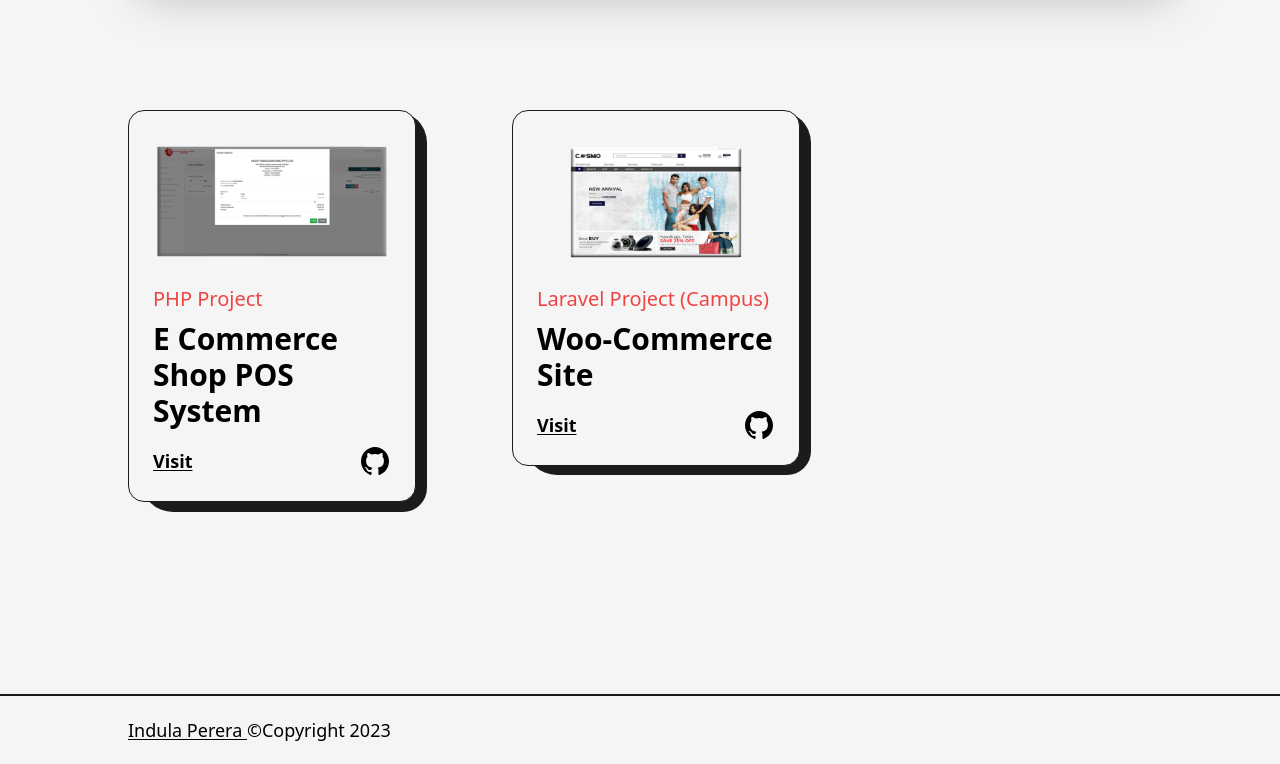
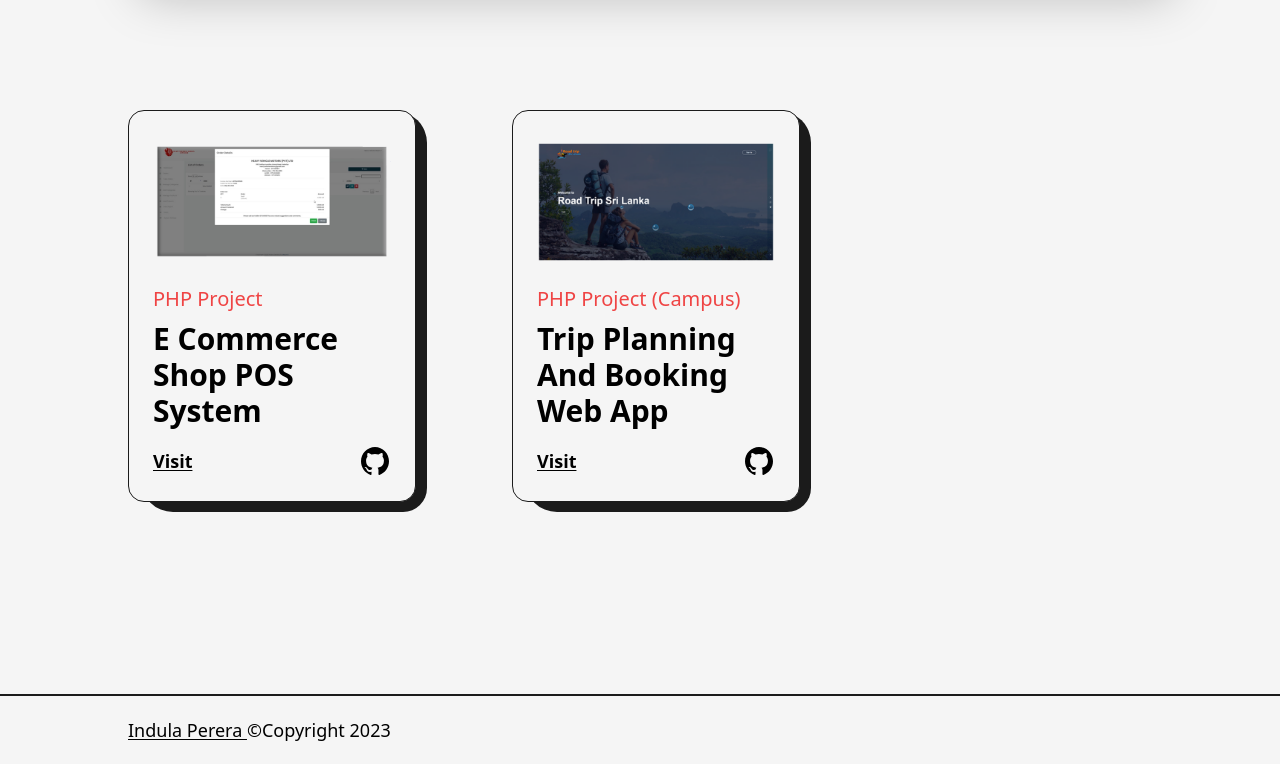
Before and after one commit to Indula-Perera/Next.js-Portfolio, a Next.js app: page /projects in a window 1280 px wide. Shown: the part 2414-3178 px from the top of the page. Built offline with nearby package versions, Linux system fonts and the light colour scheme.

Commit message:
Add New Project

```diff
--- a/src/pages/projects.js
+++ b/src/pages/projects.js
@@ -12,7 +12,7 @@ import zara from "../../public/images/projects/zara.png";
 import pos from "../../public/images/projects/pos.png";
 import Admin from "../../public/images/projects/Admin.png";
 import port from "../../public/images/projects/port.png";
-import woocomerce from "../../public/images/projects/woocomerce.png";
+import RoadTrip from "../../public/images/projects/RoadTrip.png";
 
 import Project1 from "../../public/images/projects/dummy.png";
 import TransitionEffect from "@/component/TransitionEffect";
@@ -155,9 +155,9 @@ const projects = () => {
               <Project
                 title="React Portfolio With Mailing "
                 img={port}
-                link="https://github.com/Indula-Perera/React-Blog-App-With-Malicious-URL-Detection.git"
+                link="https://github.com/Indula-Perera/React-Portfolio.git"
                 type="React Project"
-                github="https://github.com/Indula-Perera/React-Blog-App-With-Malicious-URL-Detection.git"
+                github="https://github.com/Indula-Perera/React-Portfolio.git"
               />
             </div>
             <div className="col-span-4 sm:col-span-12">
@@ -201,11 +201,11 @@ const projects = () => {
 
             <div className="col-span-4 sm:col-span-12">
               <Project
-                title="Woo-Commerce Site"
-                img={woocomerce}
-                link="https://github.com/Madura-Prasad/Laravel-Online-E-Commerce-Store.git"
-                type="Laravel Project (Campus)"
-                github="https://github.com/Madura-Prasad/Laravel-Online-E-Commerce-Store.git"
+                title="Trip Planning And Booking Web App"
+                img={RoadTrip}
+                link="https://github.com/Indula-Perera/Travel-Website--Road-Trip-Srilanka.git"
+                type="PHP Project (Campus)"
+                github="https://github.com/Indula-Perera/Travel-Website--Road-Trip-Srilanka.git"
               />
             </div>
             {/* <div className="col-span-4 sm:col-span-12">
```
Also changed, not shown: public/images/projects/RoadTrip.png (added), public/images/projects/blogapp.png.
